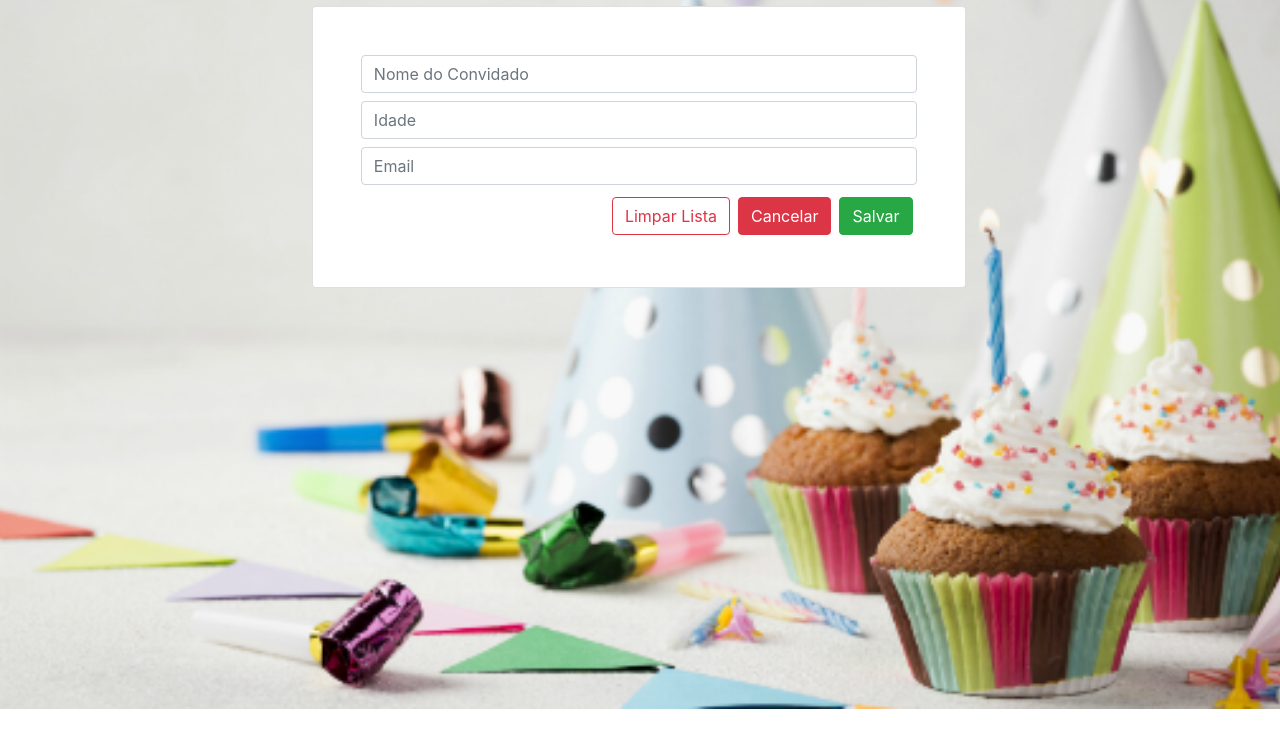
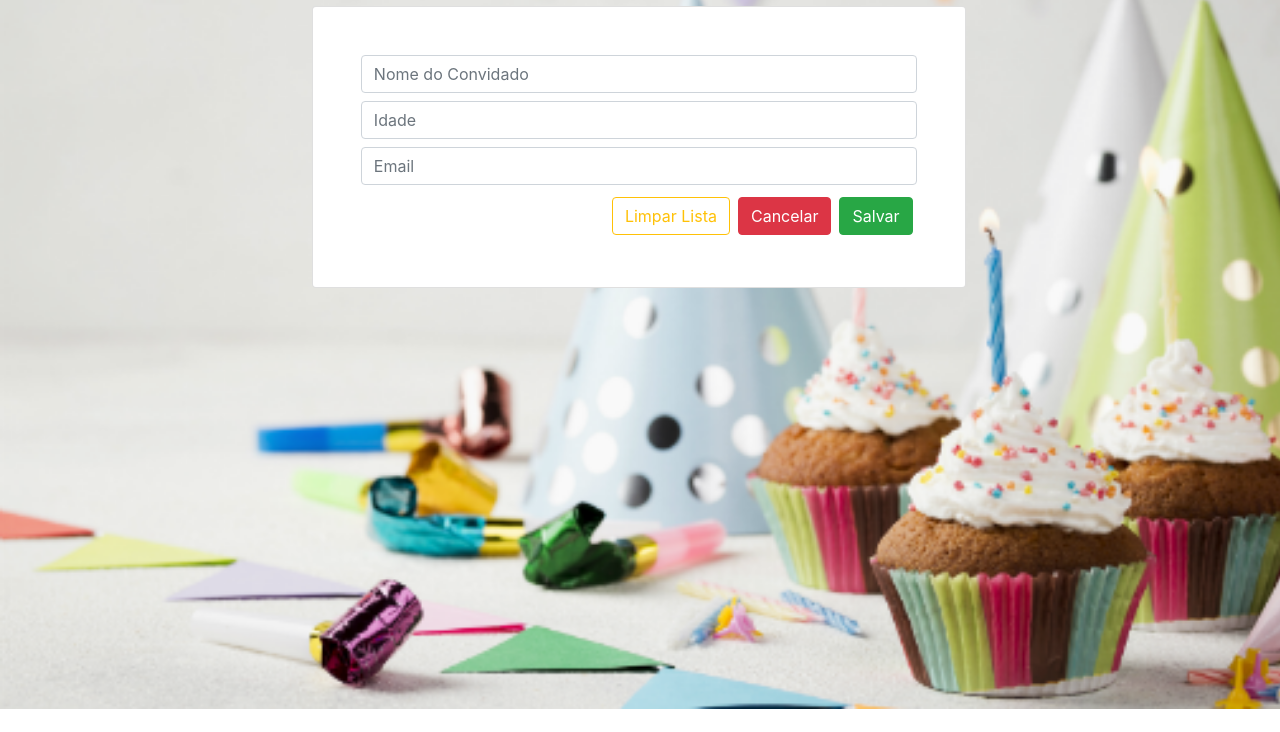
Before and after one commit to Valdirenelaine/lista-convidados, a plain HTML site: page index.html in a window 1280 px wide. Shown: the part 90-822 px from the top of the page. Drawn offline with nearby package versions, Linux system fonts and the light colour scheme.

Commit message:
alterando o botao limpar lista

```diff
--- a/index.html
+++ b/index.html
@@ -20,7 +20,7 @@
                 <input id="idadeConvidado" class="form-control mb-2" type="number" placeholder="Idade">
                 <input id="emailConvidado" class="form-control mb-2" type="Email" placeholder="Email">
                 <div class="d-flex justify-content-end">
-                    <button class="btn btn-outline-danger m-1" onclick="limpar()" type="button">Limpar Lista</button>
+                    <button class="btn btn-outline-warning m-1" onclick="limpar()" type="button">Limpar Lista</button>
                     <button class="btn btn-danger m-1" onclick=" limparFormulario()" type="button">Cancelar</button>
                     <button class="btn btn-success m-1" onclick="salvar()" type="reset">Salvar</button>
                 </div>
```
